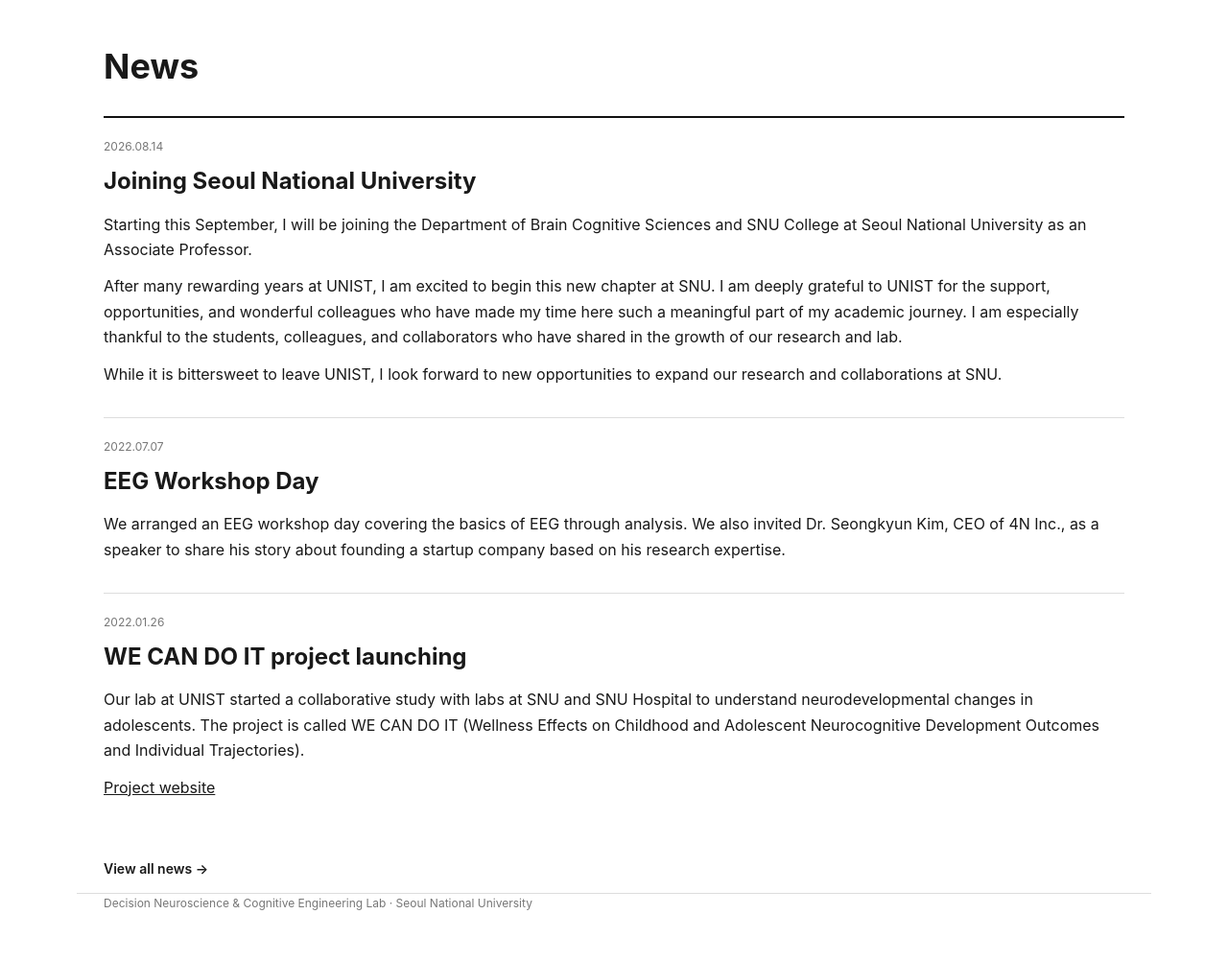
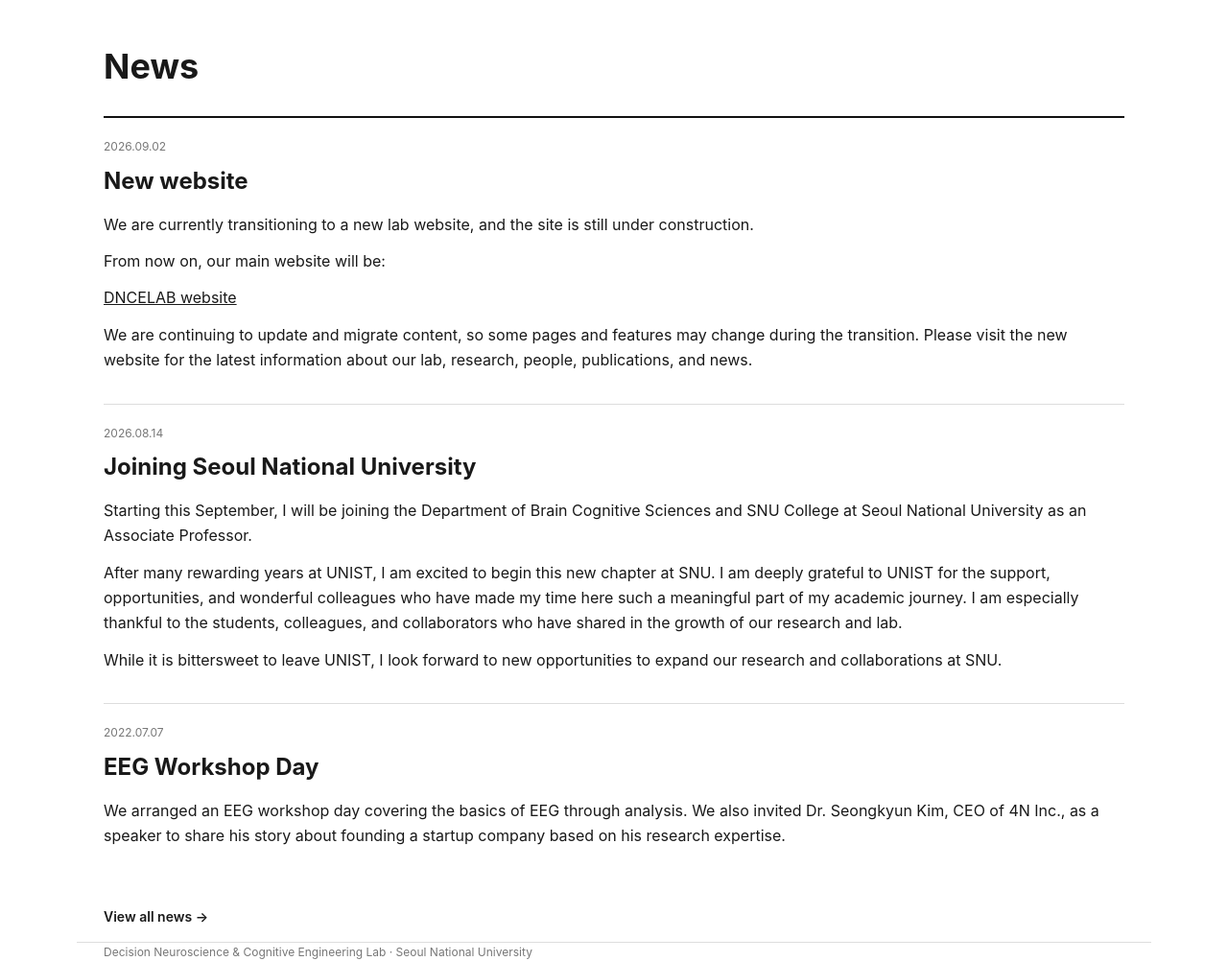
Before and after one commit to dongilchung/dncelab, a Jekyll site: the page built from index.md, in a window 1280 px wide and 1400 px high, scrolled down 209 px. Shown: the part 398-1400 px from the top of the window at 96% size. Built offline with Jekyll 4.4.1, drawn with Linux system fonts in a browser that asks for light colours; comment, search, counter and statistics services are not loaded; before the commit the page ends 1559 px from its top, so only the background shows below that.

Commit message:
Update news.yml

```diff
--- a/_data/news.yml
+++ b/_data/news.yml
@@ -1,3 +1,13 @@
+- date: 2026-09-02
+  title: "New website"
+  content: |
+    We are currently transitioning to a new lab website, and the site is still under construction.
+
+    From now on, our main website will be:
+
+    [DNCELAB website](https://dongilchung.github.io/dncelab/)
+
+    We are continuing to update and migrate content, so some pages and features may change during the transition. Please visit the new website for the latest information about our lab, research, people, publications, and news.
 - date: 2026-08-14
   title: "Joining Seoul National University"
   content: |
```
